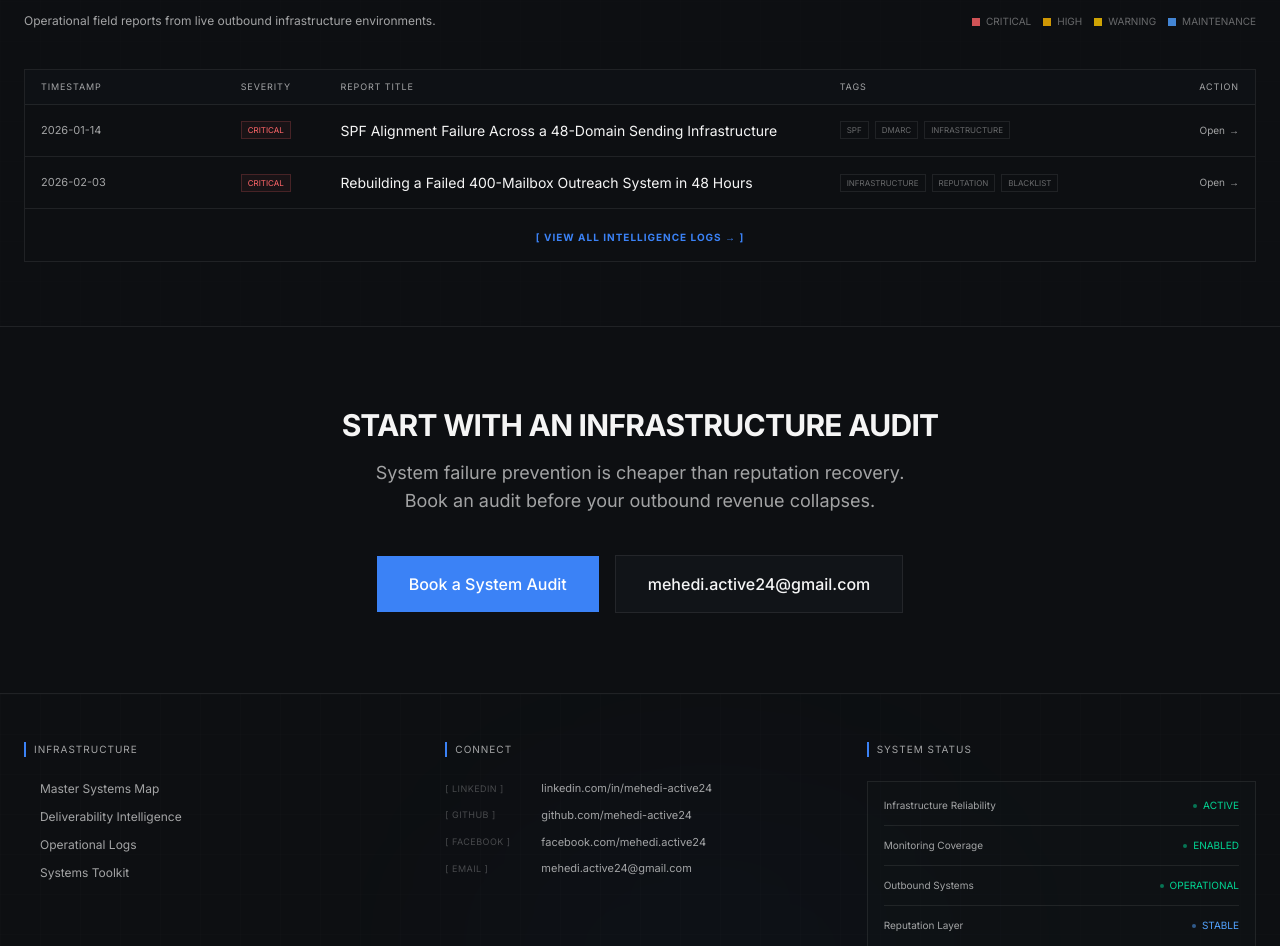
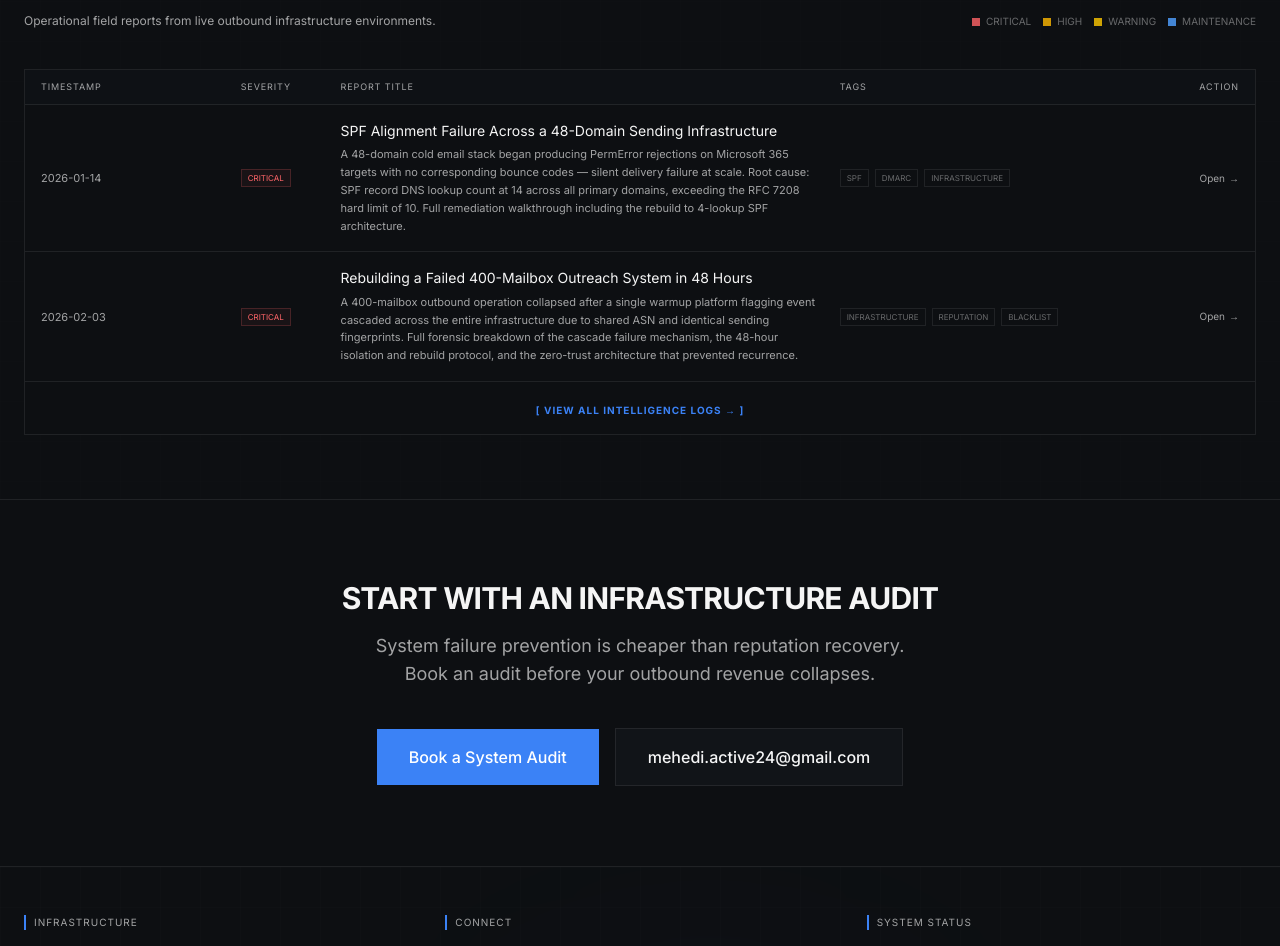
Before and after one commit to mehedi-active24/mehedi-infrastructure-system, a Next.js app: page / in a window 1280 px wide. Shown: the part 5920-6866 px from the top of the page. Built offline with nearby package versions, Linux system fonts and the light colour scheme.

Commit message:
feat(intelligence): add 2-sentence previews to intelligence logs and render dynamically across homepage and archive

```diff
--- a/src/components/InsightsLog.tsx
+++ b/src/components/InsightsLog.tsx
@@ -90,6 +90,11 @@ export default function InsightsLog({ condensed = true }: { condensed?: boolean
                   <span className="text-xs sm:text-sm text-text-primary group-hover:text-accent transition-colors leading-snug block">
                     {article.title}
                   </span>
+                  {"preview" in article && article.preview && (
+                    <p className="text-[11px] text-text-secondary mt-1.5 leading-relaxed block font-sans">
+                      {article.preview}
+                    </p>
+                  )}
                   <span className="inline-block md:hidden text-[8px] font-mono mt-1 text-text-secondary/50 uppercase">
                     Severity: {article.severity}
                   </span>
--- a/src/data/insights.json
+++ b/src/data/insights.json
@@ -3,6 +3,7 @@
     "slug": "spf-alignment-failure-48-domain-infrastructure",
     "date": "2026-01-14",
     "title": "SPF Alignment Failure Across a 48-Domain Sending Infrastructure",
+    "preview": "A 48-domain cold email stack began producing PermError rejections on Microsoft 365 targets with no corresponding bounce codes — silent delivery failure at scale. Root cause: SPF record DNS lookup count at 14 across all primary domains, exceeding the RFC 7208 hard limit of 10. Full remediation walkthrough including the rebuild to 4-lookup SPF architecture.",
     "tags": ["SPF", "DMARC", "INFRASTRUCTURE"],
     "severity": "CRITICAL",
     "content": [
@@ -26,6 +27,7 @@
     "slug": "rebuilding-failed-400-mailbox-outreach-system",
     "date": "2026-02-03",
     "title": "Rebuilding a Failed 400-Mailbox Outreach System in 48 Hours",
+    "preview": "A 400-mailbox outbound operation collapsed after a single warmup platform flagging event cascaded across the entire infrastructure due to shared ASN and identical sending fingerprints. Full forensic breakdown of the cascade failure mechanism, the 48-hour isolation and rebuild protocol, and the zero-trust architecture that prevented recurrence.",
     "tags": ["INFRASTRUCTURE", "REPUTATION", "BLACKLIST"],
     "severity": "CRITICAL",
     "content": [
@@ -50,6 +52,7 @@
     "slug": "diagnosing-inbox-placement-degradation-google-workspace",
     "date": "2026-03-11",
     "title": "Diagnosing Hidden Inbox Placement Degradation in Google Workspace",
+    "preview": "Google Workspace domain reputation declining directionally in Postmaster Tools for six weeks while all surface-level checks showed clean — no blacklist flags, no bounce spikes, no DMARC failures. Field report on how to read directional reputation signals rather than point-in-time snapshots, and the specific behavioral triggers that caused the degradation.",
     "tags": ["GMAIL", "MONITORING", "INFRASTRUCTURE"],
     "severity": "WARNING",
     "content": [
@@ -73,6 +76,7 @@
     "slug": "complaint-loop-escalation-rotating-domain-pool",
     "date": "2026-04-07",
     "title": "Complaint Loop Escalation Across a Rotating Domain Pool",
+    "preview": "A rotating 20-domain pool developed a complaint loop where spam complaint signals from one domain were contaminating the reputation of adjacent domains through shared tracking subdomain infrastructure. Breakdown of how complaint loops propagate through shared infrastructure, and the isolation protocol that stopped the cascade within 72 hours.",
     "tags": ["GMAIL", "REPUTATION", "MONITORING"],
     "severity": "HIGH",
     "content": [
```
